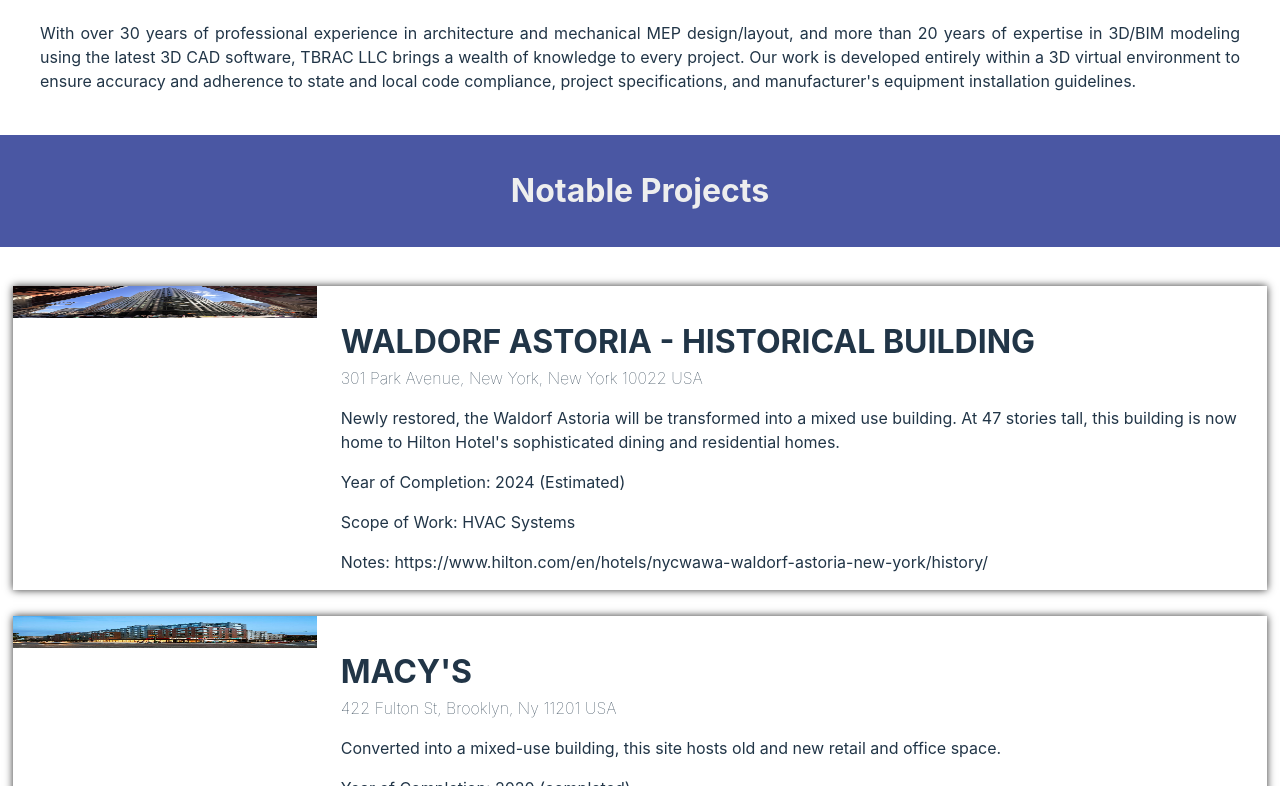
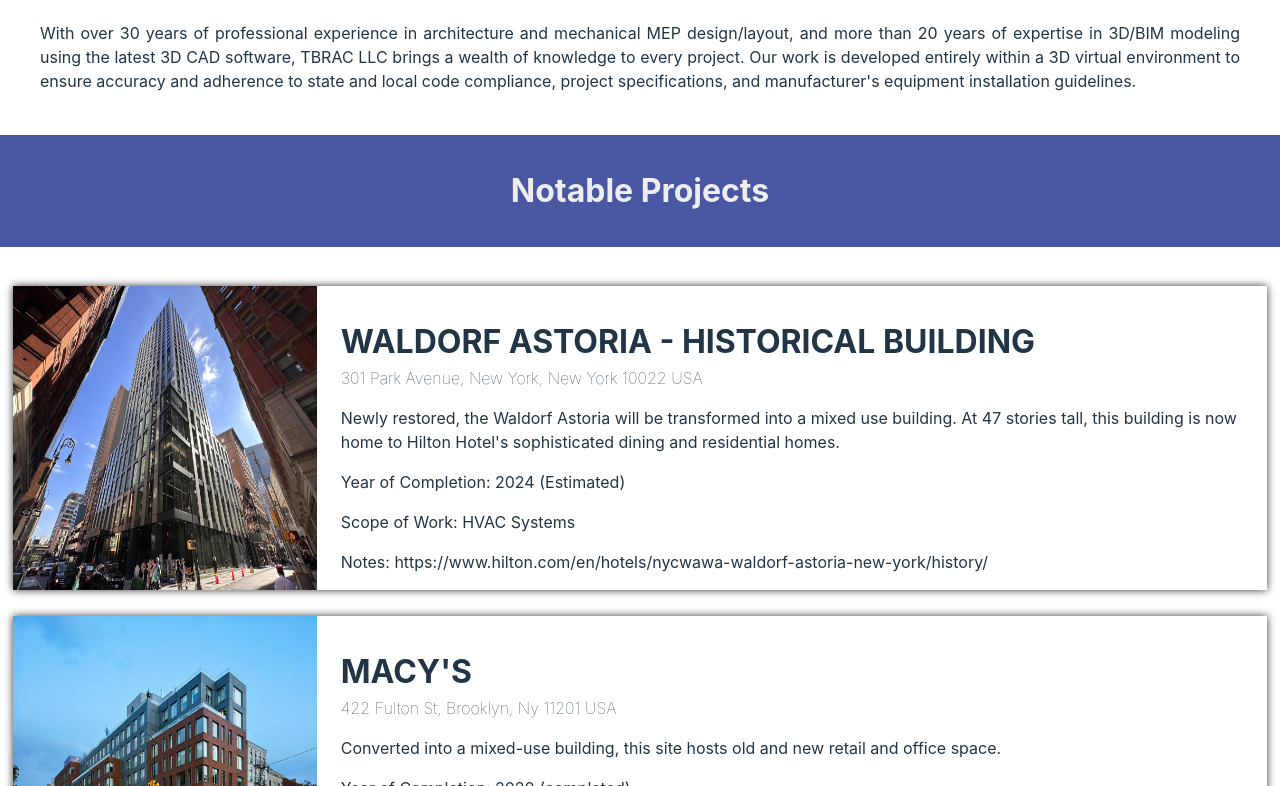
Before and after one commit to mdaniels-1/TBRACLLC, a React (Vite) app: page /about in a window 1280 px wide. Shown: the part 756-1542 px from the top of the page. Built offline with nearby package versions, Linux system fonts and the light colour scheme.

Commit message:
fixed sizing of images error

```diff
--- a/src/components/styles/Footer.css
+++ b/src/components/styles/Footer.css
@@ -6,6 +6,6 @@
 
 }
 
-img{
+.linked_in img{
     height: 2em;
 }
```
